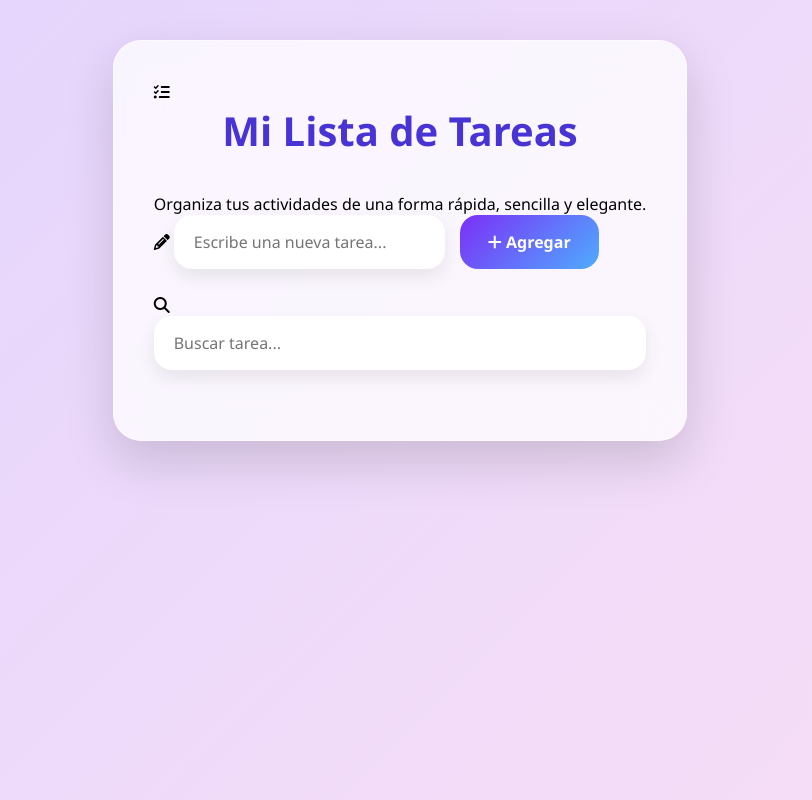
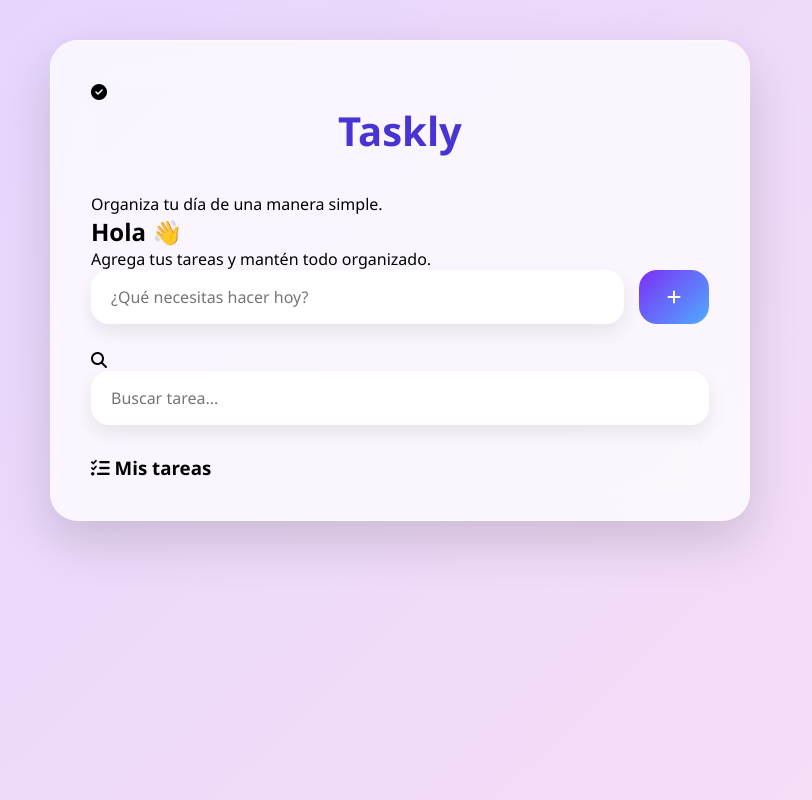
Before and after one commit to estefanydelaapozo-lgtm/todo-list-vps, a plain HTML site: page frontend/index.html in a window 1280 px wide. Shown: the whole page, without its empty margins (240-1052 px from the left). Drawn offline with Linux system fonts and the light colour scheme; no server answers.

Commit message:
Update title and structure of index.html

```diff
--- a/frontend/index.html
+++ b/frontend/index.html
@@ -2,92 +2,104 @@
 <html lang="es">
 
 <head>
-
     <meta charset="UTF-8">
     <meta name="viewport" content="width=device-width, initial-scale=1.0">
 
-    <title>Mi Lista de Tareas</title>
+    <title>Taskly | Mi Lista de Tareas</title>
 
-    <!-- Google Fonts -->
+    <link rel="preconnect" href="https://fonts.googleapis.com">
+    <link rel="preconnect" href="https://fonts.gstatic.com" crossorigin>
+
     <link href="https://fonts.googleapis.com/css2?family=Poppins:wght@300;400;500;600;700&display=swap" rel="stylesheet">
 
-    <!-- Font Awesome -->
     <link rel="stylesheet"
         href="https://cdnjs.cloudflare.com/ajax/libs/font-awesome/6.7.2/css/all.min.css">
 
     <link rel="stylesheet" href="style.css">
-
 </head>
 
 <body>
 
-    <main class="app">
+<div class="background">
 
-        <section class="container">
+    <div class="blur one"></div>
+    <div class="blur two"></div>
 
-            <!-- ENCABEZADO -->
+</div>
 
-            <header class="header">
+<div class="container">
+
+    <header>
 
         <div class="logo">
 
-                    <i class="fa-solid fa-list-check"></i>
+            <i class="fa-solid fa-circle-check"></i>
 
         </div>
 
         <div>
 
-                    <h1>Mi Lista de Tareas</h1>
+            <h1>Taskly</h1>
 
             <p>
-                        Organiza tus actividades de una forma rápida, sencilla y elegante.
+                Organiza tu día de una manera simple.
             </p>
 
         </div>
 
     </header>
 
-            <!-- FORMULARIO -->
+    <section class="welcome">
+
+        <h2>Hola 👋</h2>
+
+        <p>
+            Agrega tus tareas y mantén todo organizado.
+        </p>
+
+    </section>
 
     <form id="task-form" class="task-form">
 
-                <div class="input-box">
-
-                    <i class="fa-solid fa-pencil"></i>
-
         <input
+            id="task-input"
             type="text"
-                        id="task-input"
-                        placeholder="Escribe una nueva tarea..."
+            placeholder="¿Qué necesitas hacer hoy?"
             required>
-
-                </div>
 
         <button type="submit">
 
             <i class="fa-solid fa-plus"></i>
 
-                    Agregar
-
         </button>
 
     </form>
 
-            <!-- BUSCADOR -->
-
-            <div class="filter-box">
+    <div class="search">
 
         <i class="fa-solid fa-magnifying-glass"></i>
 
         <input
-                    type="text"
             id="filter-input"
             class="filter-input"
+            type="text"
             placeholder="Buscar tarea...">
 
     </div>
 
-            <!-- LISTA -->
+    <section class="tasks">
+
+        <div class="tasks-title">
+
+            <h3>
+
+                <i class="fa-solid fa-list-check"></i>
+
+                Mis tareas
+
+            </h3>
+
+        </div>
 
         <ul
             id="task-list"
@@ -95,26 +107,24 @@
 
         </ul>
 
-            <!-- MENSAJE -->
+    </section>
 
     <div
         id="empty-message"
         class="empty-message"
         style="display:none;">
 
-                <i class="fa-regular fa-face-smile-beam"></i>
+        <i class="fa-regular fa-face-smile"></i>
 
-                <h2>No hay tareas</h2>
+        <h2>Todo listo</h2>
 
         <p>
-                    Agrega una tarea para comenzar.
+            No tienes tareas pendientes.
         </p>
 
     </div>
 
-        </section>
-
-    </main>
+</div>
 
 <script src="script.js"></script>
 
```
Lines whose indentation alone changed are shown as unchanged.
